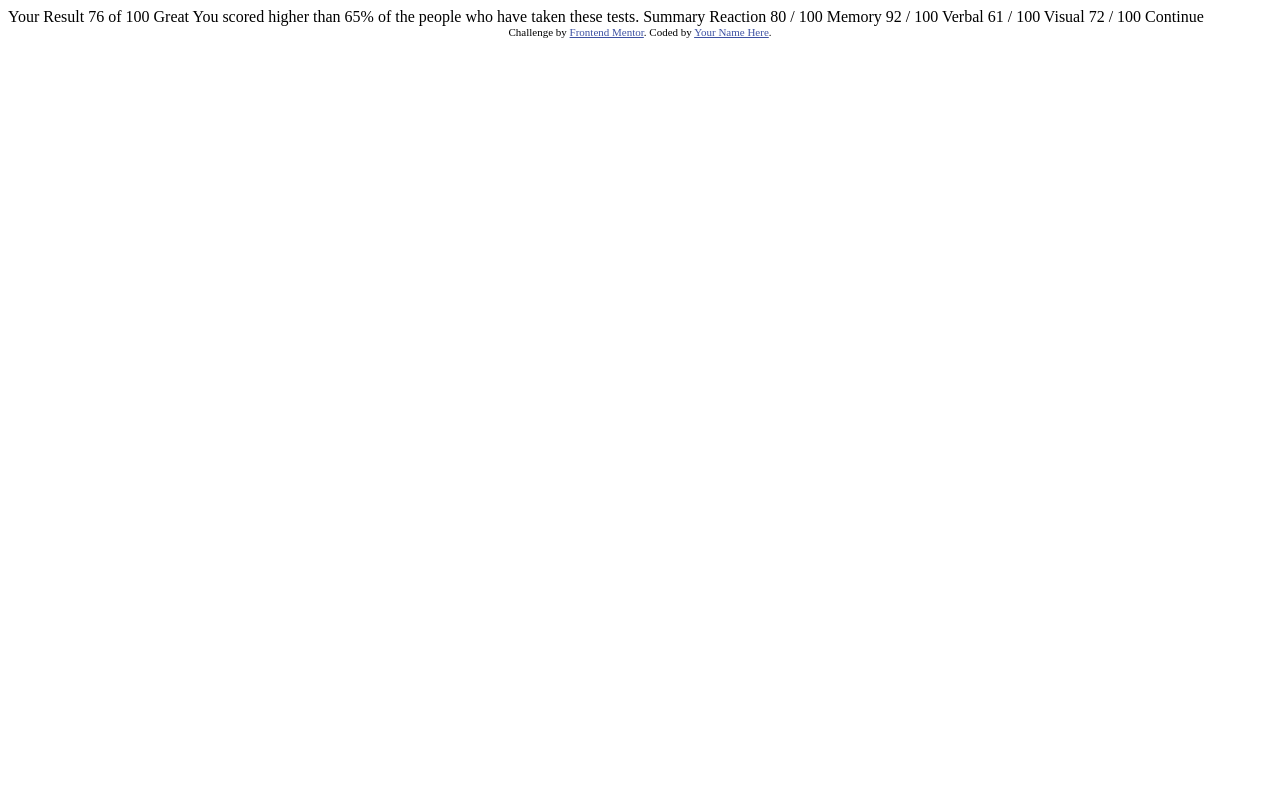
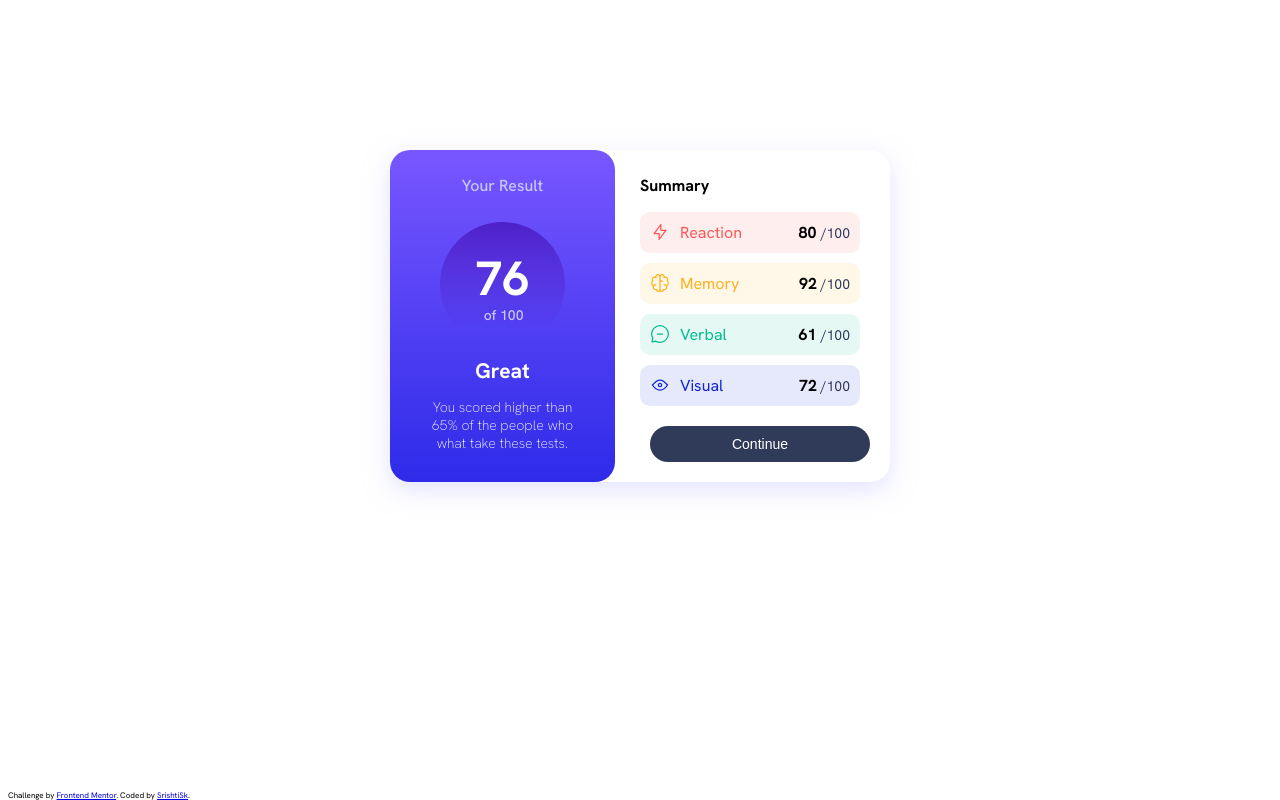
Before and after one commit to SrishtiSk/results-summary-component, a plain HTML site: page index.html in a window 1280 px wide. Drawn offline with nearby package versions, Linux system fonts and the light colour scheme.

Commit message:
iniital commit

```diff
--- a/index.html
+++ b/index.html
@@ -5,43 +5,85 @@
   <meta name="viewport" content="width=device-width, initial-scale=1.0"> <!-- displays site properly based on user's device -->
 
   <link rel="icon" type="image/png" sizes="32x32" href="./assets/images/favicon-32x32.png">
+  <link rel="stylesheet" href="styles.css">
 
-  <title>Frontend Mentor | Results summary component</title>
-
-  <!-- Feel free to remove these styles or customise in your own stylesheet 👍 -->
-  <style>
-    .attribution { font-size: 11px; text-align: center; }
-    .attribution a { color: hsl(228, 45%, 44%); }
-  </style>
+  <title>Results summary component</title>
+  <script src=
+  "https://code.jquery.com/jquery-3.5.1.js">
+  </script>
+  <script>
+    $.getJSON("data.json", function (data) {
+                          var data=data;
+          $("#reactionPoints").append("<span>"+data[0].score+"</span>");
+          $("#memoryPoints").append("<span>"+data[1].score+"</span>");
+          $("#verbalPoints").append("<span>"+data[2].score+"</span>");
+          $("#visualPoints").append("<span>"+data[3].score+"</span>");
+    });
+    </script>
 </head>
 <body>
+  <div class="card-container">
+  <div class="card">
+    <div class="result">
+      <p class="heading">Your Result</p>
+      <div class="circle">
+        <div class="score">
+          <span class="num">76</span><br/>
+          <span class="outof">of 100</span>
+        </div>
+      </div>
+      <div class="remarks">
+        <remark>Great</remark>
+        <p class="remarksDetails">
+          You scored higher than 65% of the people who what take these tests.
+        </p>
+      </div>
+    </div>
 
-  Your Result
-  76
-  of 100
+    <div class="summary-container">
+      <p class="summary-heading">Summary</p>
+      <div class="table">
+        <div class="summary reaction">
+          <div class="icon-reaction"></div>
+          <span class="sub">Reaction</span>
+          <div class="summary-score">
+            <span class="points" id="reactionPoints"></span>
+            <span class="of100"> /100</span></div>
+        </div>
+        <div class="summary memory">
+          <div class="icon-memory"></div>
+          <div class="sub">Memory</div>
+          <div class="summary-score">
+            <span class="points" id="memoryPoints"></span><span class="of100"> /100</span></div>
+        </div>
+        <div class="summary verbal">
+          <div class="icon-verbal" ></div>
+          <span class="sub">Verbal</span>
+          <div class="summary-score"><span class="points" id="verbalPoints"></span>
+            <span class="of100"> /100</span></div>
+        </div>
+        <div class="summary visual">
+          <div class="icon-visual"></div>
+          <span class="sub">Visual</span>
+          <div class="summary-score">
+            <span class="points" id="visualPoints"></span><span class="of100"> /100</span></div>
+        </div>
 
-  Great
-  You scored higher than 65% of the people who have taken these tests.
+        <div class="summary continue-btn">
+          <button class="btn">Continue</button>
 
-  Summary
+        </div>
 
-  Reaction
-  80 / 100
+      </div>
+    </div>
+  </div>
+</div>
 
-  Memory
-  92 / 100
-
-  Verbal
-  61 / 100
-
-  Visual
-  72 / 100
-
-  Continue
-
+</body>
+<footer>
   <div class="attribution">
-    Challenge by <a href="https://www.frontendmentor.io?ref=challenge" target="_blank">Frontend Mentor</a>.
-    Coded by <a href="#">Your Name Here</a>.
+  Challenge by <a href="https://www.frontendmentor.io/challenge/results-summary-component-CE_K6s0maV" target="_blank">Frontend Mentor</a>.
+  Coded by <a href="#">SrishtiSk</a>.
   </div>
-</body>
+</footer>
 </html>
--- /dev/null
+++ b/styles.css
@@ -0,0 +1,255 @@
+
+/*### Font
+- Family: [Hanken Grotesk](https://fonts.google.com/specimen/Hanken+Grotesk)
+- Weights: 500, 700, 800 */
+
+@import url('https://fonts.googleapis.com/css2?family=Hanken+Grotesk:wght@200;400;500;700;800&display=swap');
+
+
+:root{
+    font-family: 'Hanken Grotesk', sans-serif;
+    /* ## Colors */
+        /* ### Primary */
+--lightRed:hsl(0, 100%, 67%);
+--orangeyYellow: hsl(39, 100%, 56%);
+--greenTeal: hsl(166, 100%, 37%);
+--cobaltBlue: hsl(234, 85%, 45%);
+
+/* ## Gradients */
+ --lightSlateBlue : hsl(252, 100%, 67%); /*background */
+ --lightRoyalBlue: hsl(241, 81%, 54%);/*background */
+ --violetBlue : hsla(256, 72%, 46%, 1); /*circle*/
+ --persianBlue: hsla(241, 72%, 46%, 0);/*circle*/
+
+ /* ### Neutral */
+ --white: hsl(0, 0%, 100%);
+ --paleBlue: hsl(221, 100%, 96%);
+ --lightLavender: hsl(241, 100%, 89%);
+ --darkGrayBlue: hsl(224, 30%, 27%);
+
+}
+
+
+
+footer{
+    position:absolute;
+    bottom:0%;
+    font-size: 8px;
+}
+
+body{
+
+}
+
+.card-container{
+    display:flex;
+    justify-content: center;
+    align-items: center;
+    margin-top: 150px;
+}
+.card{
+    display:flex;
+    max-width:500px;
+    border-radius: 20px;
+    box-shadow:hsl(241, 100%, 89%, 0.5) 0px 8px 24px ;
+}
+
+.result{
+    display:flex;
+    flex-direction: column;
+    border-radius: 20px;
+    align-items:center;
+    width:250px;
+    color:var(--white);
+    background-image:linear-gradient(180deg,
+     var(--lightSlateBlue) ,
+     var(--lightRoyalBlue) );
+}
+
+.heading{
+    margin-top:25px;
+    font-weight: 500;
+    color:var(--lightLavender);
+}
+
+.circle{
+    height:125px;
+    width:125px;
+    border-radius: 50%;
+    margin-top:10px;
+    display:flex;
+    justify-content: center;
+    background-image:linear-gradient(var(--violetBlue), var(--persianBlue) 85%);
+}
+
+.num{
+    position:relative;
+    top:20%;
+    font-size: 48px;
+    font-weight: 700;
+}
+
+.outof{
+    position:relative;
+    top:15%;
+    left:15%;
+    font-weight: 500;
+    font-size: 14px;
+    color:var(--lightLavender);
+}
+
+.remarks{
+    margin-bottom: 15px;
+    margin-top: 10px;
+}
+
+.remarksDetails, remark{
+    display: block;
+    text-align: center;
+    margin-left:10%;
+    margin-right:10%;
+}
+remark{
+    font-size: 21px;
+    font-weight: 600;
+}
+
+.remarksDetails{
+    font-size: 14px;
+    font-weight:200;
+    margin-left:30px;
+    margin-right:30px;
+}
+
+.summary-container{
+    display:flex;
+    flex-direction: column;
+    border-radius: 0 20px 20px 0;
+    width:250px;
+    margin-left:-20px;
+    padding-left:45px;
+}
+
+.summary-heading{
+    margin-top:25px;
+    font-weight: 700;
+    text-align: left;
+}
+.table{
+    margin-right:30px;
+}
+
+.summary{
+    display:flex;
+    padding:10px;
+    margin-bottom:10px;
+    border-radius: 10px;
+}
+
+.icon-reaction{
+    width:20px;height:20px;
+    background: url("./assets/images/icon-reaction.svg") no-repeat;
+}
+.icon-memory{
+    width:20px;height:20px;
+    background: url("./assets/images/icon-memory.svg") no-repeat;
+}
+.icon-verbal{
+    width:20px;height:20px;
+    background: url("./assets/images/icon-verbal.svg") no-repeat;
+}
+.icon-visual{
+    width:20px;height:20px;
+    background: url("./assets/images/icon-visual.svg") no-repeat;
+}
+.sub{
+    margin-left:10px;
+}
+
+.reaction{
+    background-color:hsla(0, 100%, 67%, 0.1);
+}
+.reaction>.sub{
+    color:var(--lightRed);
+}
+
+.memory{
+    background-color: hsl(39, 100%, 56%, 0.1);
+}
+.memory>.sub{
+    color: var(--orangeyYellow);
+}
+
+.verbal{
+    background-color: hsl(166, 100%, 37%, 0.1);
+}
+.verbal>.sub{
+    color:var(--greenTeal);
+}
+
+.visual{
+    background-color: hsl(234, 85%, 45%, 0.1);
+}
+.visual>.sub{
+    color:var(--cobaltBlue);
+}
+
+
+.summary-score{
+    margin-left:auto;
+}
+.points{
+    font-weight: 700;
+    font-size: 16px;
+}
+.summary-score>.of100{
+    color:var(--darkGrayBlue);
+    font-weight: 400;
+    font-size: 14px;
+}
+
+.btn{
+    display: inline-block;
+    cursor: pointer;
+    height:36px;
+    min-width:220px;
+    border-radius: 500px;
+    border:none;
+    background-color: var(--darkGrayBlue);
+    color:var(--white);
+    font-size: 14px;
+    line-height:1;
+    text-align: center;
+    white-space: normal;
+    transition-property: background-image 1s;
+    transition-duration: .3s;
+}
+
+.btn:hover{
+    background-image:linear-gradient(180deg,
+    var(--lightSlateBlue) ,
+    var(--lightRoyalBlue) );
+}
+/*375 x 667*/
+@media only screen and (max-width: 375px) {
+   .card{
+        display:flex;
+        flex-direction: column;
+        justify-content: center;
+        align-items: center;
+        position:absolute;
+        top:-20px;
+        left:0px;
+   }
+   .result{
+    margin-top:20px;
+    border-radius:0 0 20px 20px;
+    width:100%;
+   }
+   .summary-container{
+    width:90%;
+   }
+   .btn{
+    width:100%;
+   }
+  }
```
Also changed, not shown: design/solutioin-images/desktop-active.png (added), design/solutioin-images/desktop.png (added), design/solutioin-images/mobile-active.png (added), design/solutioin-images/mobile.png (added), 3 other files.
